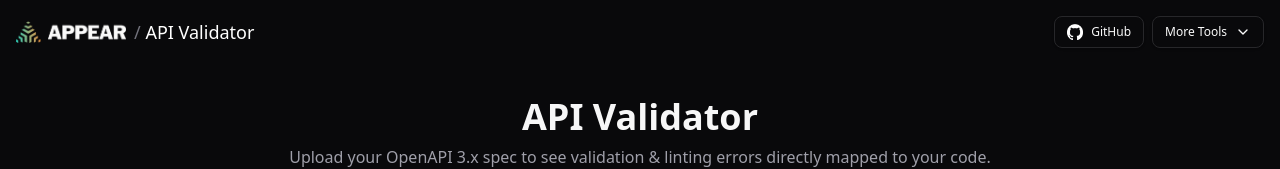
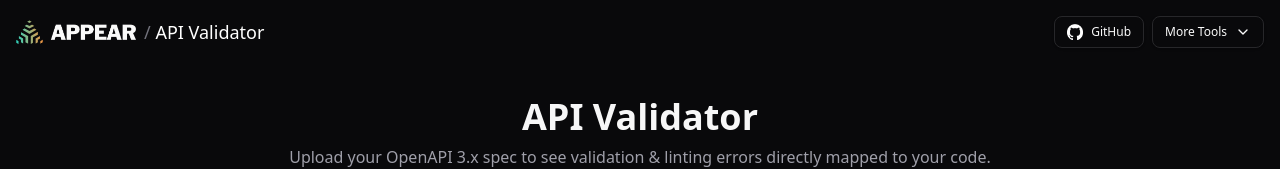
Before and after one commit to appear-sh/api-validator, a Next.js app: page / in a window 1280 px wide. Shown: the top 169 px of the page. Built offline with nearby package versions, Linux system fonts and the light colour scheme; no server answers.

Commit message:
redeploy

```diff
--- a/src/components/header.tsx
+++ b/src/components/header.tsx
@@ -21,7 +21,7 @@ export function Header() {
               <Image
                 src="/Appear Logo v3.png"
                 alt="Appear Logo"
-                width={110}
+                width={120}
                 height={30}
                 priority
                 className="group-hover:opacity-90 transition-opacity"
```
